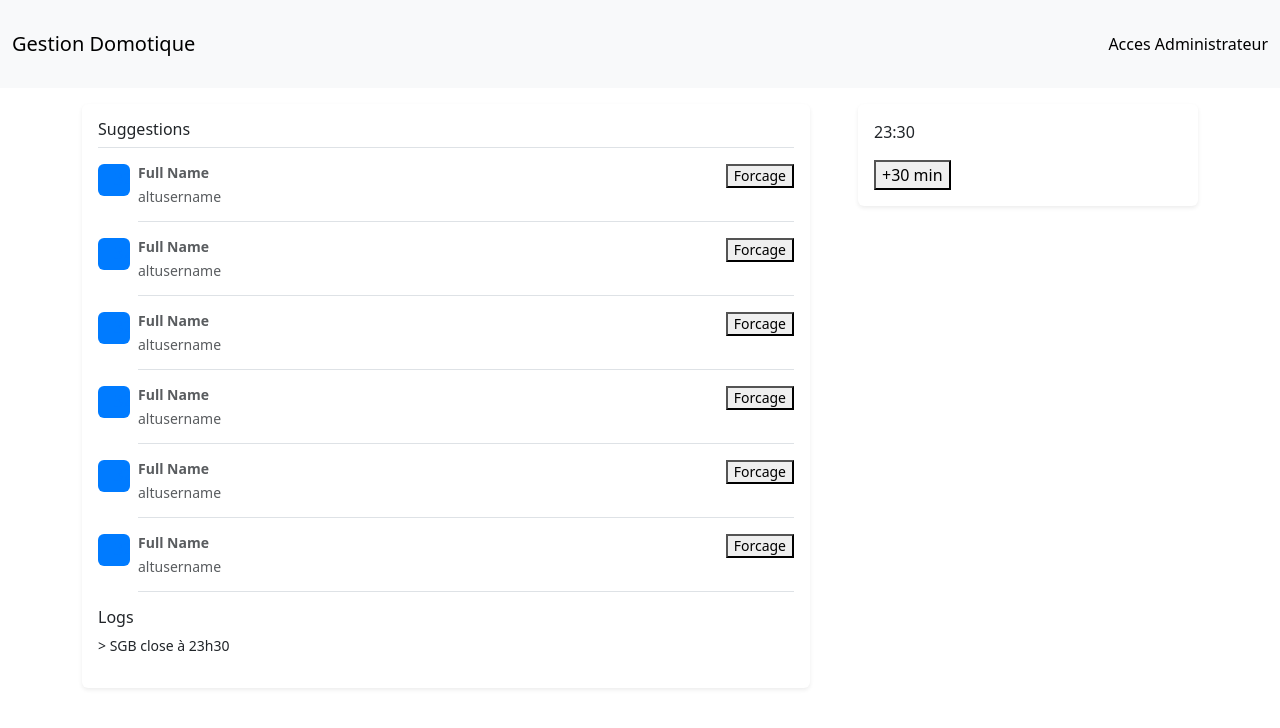
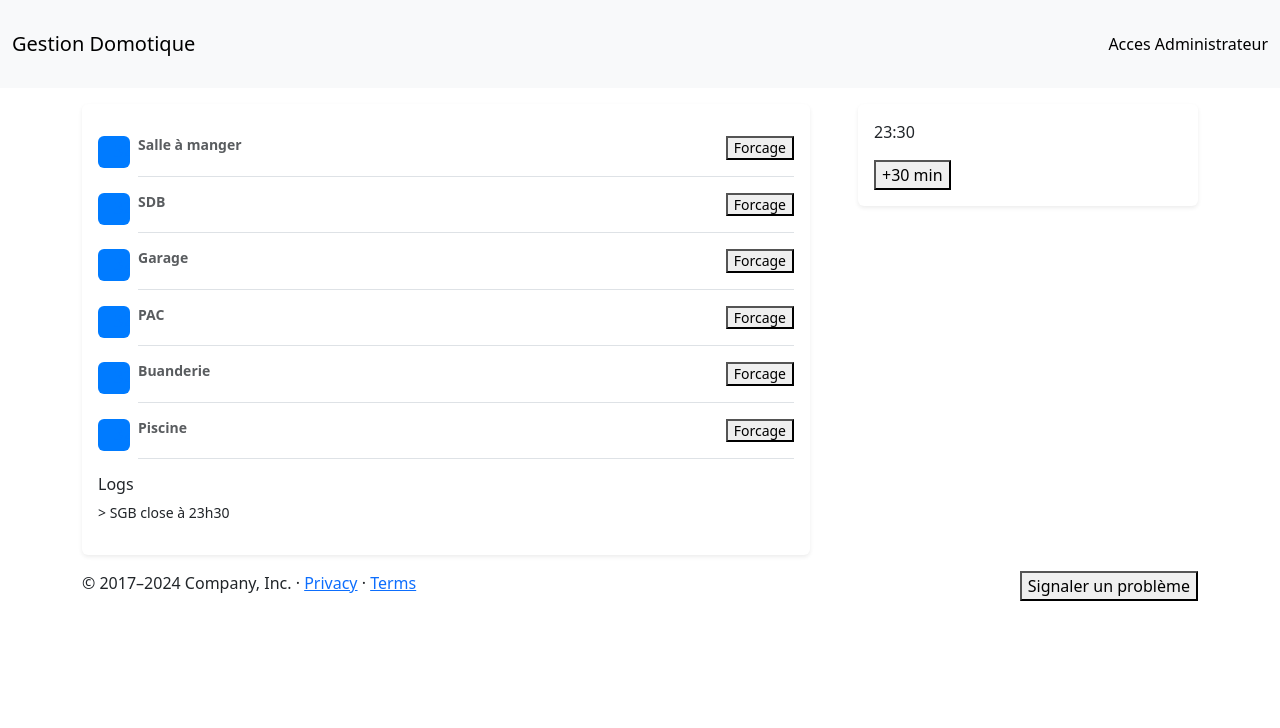
Before and after one commit to ikdg0/FileRouge, an Angular app: page / in a window 1280 px wide. Shown: the top 728 px of the page. Built offline with nearby package versions, Linux system fonts and the light colour scheme.

Commit message:
Essaie design de base app

```diff
--- a/src/app/app.component.html
+++ b/src/app/app.component.html
@@ -1,2 +1,3 @@
 <app-header></app-header>
 <app-content></app-content>
+<app-footer></app-footer>
--- a/src/app/content/content.component.html
+++ b/src/app/content/content.component.html
@@ -9,7 +9,10 @@
             </div>
             <div class="col-md-7 col-lg-8">
                 <div class="my-3 p-3 bg-body rounded shadow-sm">
-                    <h6 class="border-bottom pb-2 mb-0">Suggestions</h6>
+
+
+
+                    @for(salle of salles; track salle){
                     <div class="d-flex text-body-secondary pt-3">
                         <svg class="bd-placeholder-img flex-shrink-0 me-2 rounded" width="32" height="32"
                             xmlns="http://www.w3.org/2000/svg" role="img" aria-label="Placeholder: 32x32"
@@ -20,92 +23,15 @@
                         </svg>
                         <div class="pb-3 mb-0 small lh-sm border-bottom w-100">
                             <div class="d-flex justify-content-between">
-                                <strong class="text-gray-dark">Full Name</strong>
+                                <strong class="text-gray-dark">{{salle}}</strong>
                                 <button>Forcage</button>
                             </div>
-                            <span class="d-block">altusername</span>
                         </div>
                     </div>
-                    <div class="d-flex text-body-secondary pt-3">
-                        <svg class="bd-placeholder-img flex-shrink-0 me-2 rounded" width="32" height="32"
-                            xmlns="http://www.w3.org/2000/svg" role="img" aria-label="Placeholder: 32x32"
-                            preserveAspectRatio="xMidYMid slice" focusable="false">
-                            <title>Placeholder</title>
-                            <rect width="100%" height="100%" fill="#007bff" /><text x="50%" y="50%" fill="#007bff"
-                                dy=".3em">32x32</text>
-                        </svg>
-                        <div class="pb-3 mb-0 small lh-sm border-bottom w-100">
-                            <div class="d-flex justify-content-between">
-                                <strong class="text-gray-dark">Full Name</strong>
-                                <button>Forcage</button>
-                            </div>
-                            <span class="d-block">altusername</span>
-                        </div>
-                    </div>
-                    <div class="d-flex text-body-secondary pt-3">
-                        <svg class="bd-placeholder-img flex-shrink-0 me-2 rounded" width="32" height="32"
-                            xmlns="http://www.w3.org/2000/svg" role="img" aria-label="Placeholder: 32x32"
-                            preserveAspectRatio="xMidYMid slice" focusable="false">
-                            <title>Placeholder</title>
-                            <rect width="100%" height="100%" fill="#007bff" /><text x="50%" y="50%" fill="#007bff"
-                                dy=".3em">32x32</text>
-                        </svg>
-                        <div class="pb-3 mb-0 small lh-sm border-bottom w-100">
-                            <div class="d-flex justify-content-between">
-                                <strong class="text-gray-dark">Full Name</strong>
-                                <button>Forcage</button>
-                            </div>
-                            <span class="d-block">altusername</span>
-                        </div>
-                    </div>
-                    <div class="d-flex text-body-secondary pt-3">
-                        <svg class="bd-placeholder-img flex-shrink-0 me-2 rounded" width="32" height="32"
-                            xmlns="http://www.w3.org/2000/svg" role="img" aria-label="Placeholder: 32x32"
-                            preserveAspectRatio="xMidYMid slice" focusable="false">
-                            <title>Placeholder</title>
-                            <rect width="100%" height="100%" fill="#007bff" /><text x="50%" y="50%" fill="#007bff"
-                                dy=".3em">32x32</text>
-                        </svg>
-                        <div class="pb-3 mb-0 small lh-sm border-bottom w-100">
-                            <div class="d-flex justify-content-between">
-                                <strong class="text-gray-dark">Full Name</strong>
-                                <button>Forcage</button>
-                            </div>
-                            <span class="d-block">altusername</span>
-                        </div>
-                    </div>
-                    <div class="d-flex text-body-secondary pt-3">
-                        <svg class="bd-placeholder-img flex-shrink-0 me-2 rounded" width="32" height="32"
-                            xmlns="http://www.w3.org/2000/svg" role="img" aria-label="Placeholder: 32x32"
-                            preserveAspectRatio="xMidYMid slice" focusable="false">
-                            <title>Placeholder</title>
-                            <rect width="100%" height="100%" fill="#007bff" /><text x="50%" y="50%" fill="#007bff"
-                                dy=".3em">32x32</text>
-                        </svg>
-                        <div class="pb-3 mb-0 small lh-sm border-bottom w-100">
-                            <div class="d-flex justify-content-between">
-                                <strong class="text-gray-dark">Full Name</strong>
-                                <button>Forcage</button>
-                            </div>
-                            <span class="d-block">altusername</span>
-                        </div>
-                    </div>
-                    <div class="d-flex text-body-secondary pt-3">
-                        <svg class="bd-placeholder-img flex-shrink-0 me-2 rounded" width="32" height="32"
-                            xmlns="http://www.w3.org/2000/svg" role="img" aria-label="Placeholder: 32x32"
-                            preserveAspectRatio="xMidYMid slice" focusable="false">
-                            <title>Placeholder</title>
-                            <rect width="100%" height="100%" fill="#007bff" /><text x="50%" y="50%" fill="#007bff"
-                                dy=".3em">32x32</text>
-                        </svg>
-                        <div class="pb-3 mb-0 small lh-sm border-bottom w-100">
-                            <div class="d-flex justify-content-between">
-                                <strong class="text-gray-dark">Full Name</strong>
-                                <button>Forcage</button>
-                            </div>
-                            <span class="d-block">altusername</span>
-                        </div>
-                    </div>
+                    }
+
+
+
                     <small class="d-block mt-3">
                         <h6>Logs</h6>
                         <p>> SGB close à 23h30</p>
--- a/src/app/content/content.component.ts
+++ b/src/app/content/content.component.ts
@@ -6,5 +6,5 @@ import { Component } from '@angular/core';
   styleUrl: './content.component.css'
 })
 export class ContentComponent {
-
+  salles = [] = ["Salle à manger", "SDB", "Garage", "PAC", "Buanderie", "Piscine"]
 }
--- a/src/app/footer/footer.component.html
+++ b/src/app/footer/footer.component.html
@@ -1 +1,4 @@
-<p>footer works!</p>
+<footer class="container">
+    <button class="float-end">Signaler un problème</button>
+    <p>&copy; 2017–2024 Company, Inc. &middot; <a href="#">Privacy</a> &middot; <a href="#">Terms</a></p>
+</footer>
```
